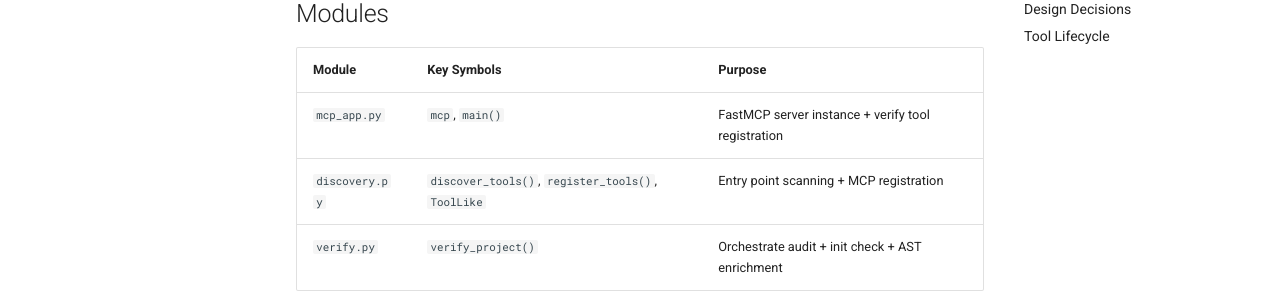
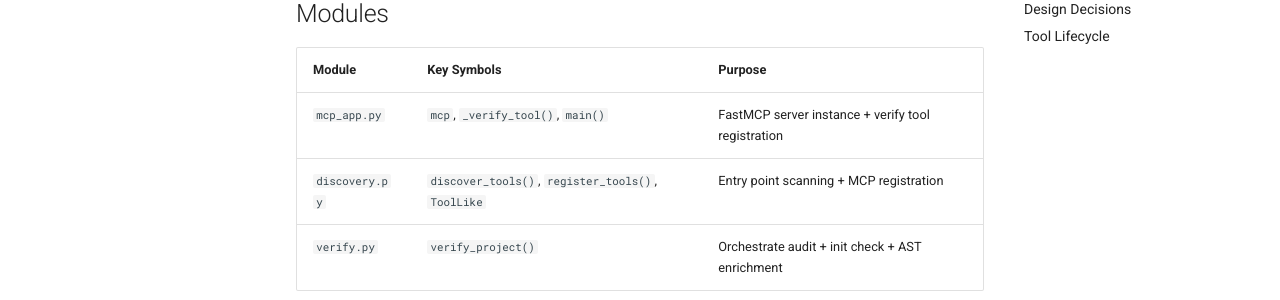
Before and after one commit to axm-protocols/axm-mcp, an MkDocs documentation site: the page built from docs/explanation/architecture.md, in a window 1280 px wide and 900 px high, scrolled down 637 px. Shown: the part 153-453 px from the top of the window. Built offline with MkDocs 1.6.1 and Material for MkDocs 9.7.7, drawn with Linux system fonts in a browser that asks for light colours; comment, search, counter and statistics services are not loaded.

Commit message:
docs: add _verify_tool to architecture modules table

```diff
--- a/docs/explanation/architecture.md
+++ b/docs/explanation/architecture.md
@@ -38,7 +38,7 @@ graph TD
 
 | Module | Key Symbols | Purpose |
 |---|---|---|
-| `mcp_app.py` | `mcp`, `main()` | FastMCP server instance + verify tool registration |
+| `mcp_app.py` | `mcp`, `_verify_tool()`, `main()` | FastMCP server instance + verify tool registration |
 | `discovery.py` | `discover_tools()`, `register_tools()`, `ToolLike` | Entry point scanning + MCP registration |
 | `verify.py` | `verify_project()` | Orchestrate audit + init check + AST enrichment |
 
```
